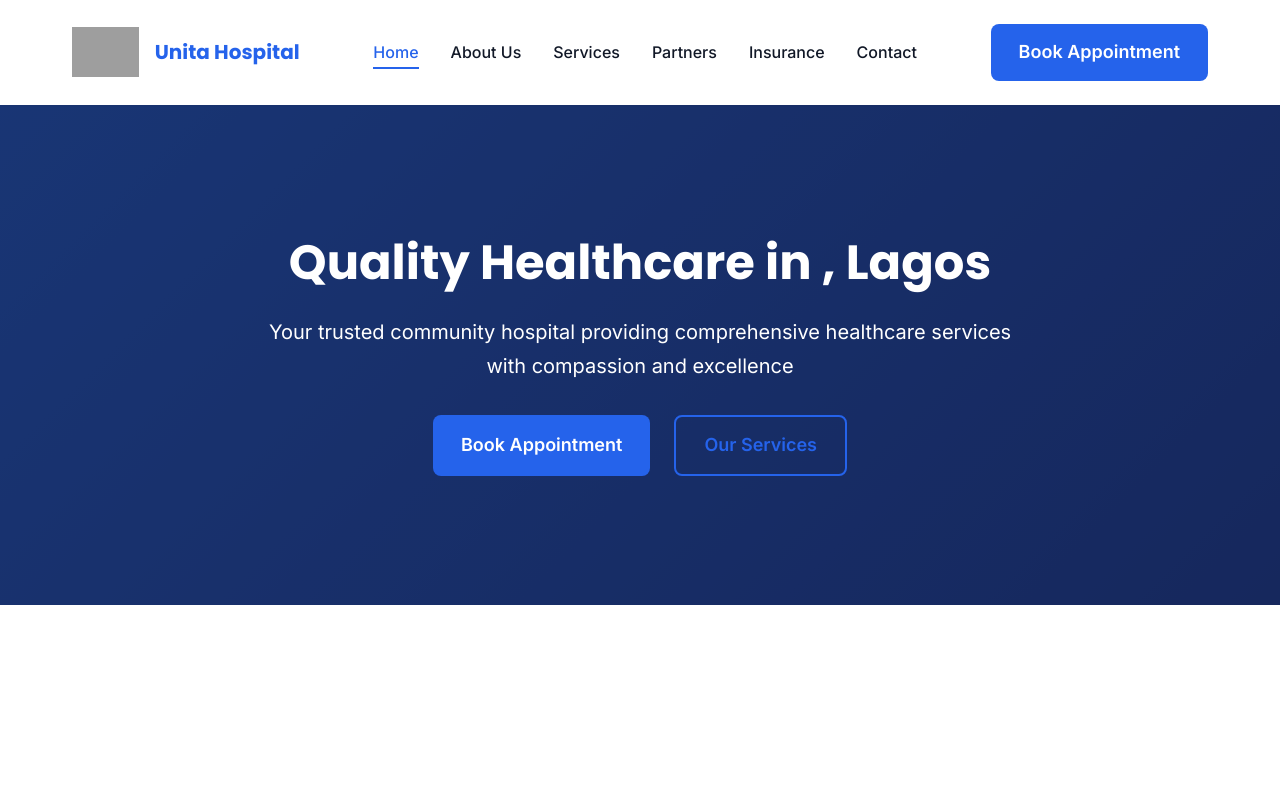
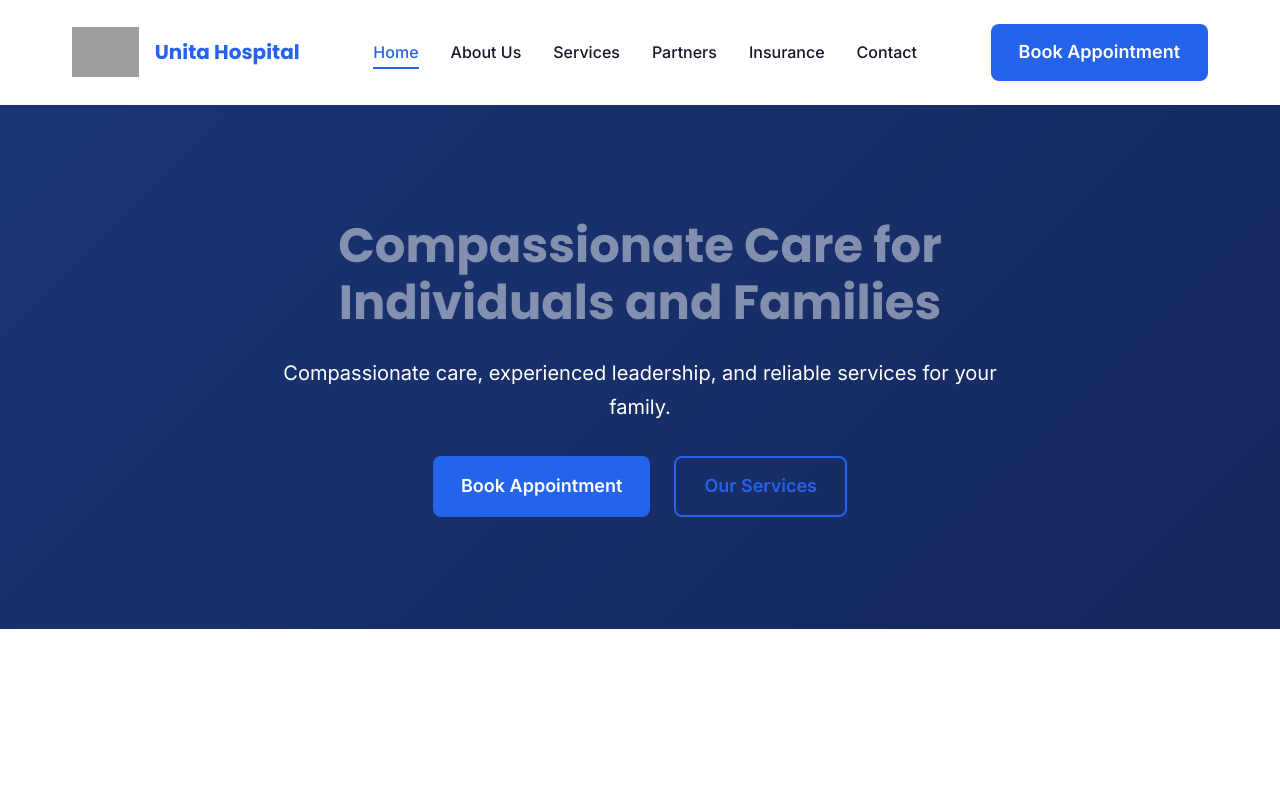
Before and after one commit to toriloye2/hospita-websitel, a Nuxt app: page / in a window 1280 px wide. Shown: the top 800 px of the page. Built offline with nearby package versions, Linux system fonts and the light colour scheme; grey boxes are pictures that could not be loaded.

Commit message:
Refactor HeroSection component to support dynamic headline rotation with GSAP animations. Update title and subtitle structure, and introduce default headlines and subheadline for improved content presentation.

```diff
--- a/app/components/sections/HeroSection.vue
+++ b/app/components/sections/HeroSection.vue
@@ -4,8 +4,10 @@
     :style="{ backgroundImage: backgroundImage ? `url(${backgroundImage})` : 'linear-gradient(135deg, #2563EB, #1E40AF)' }"
   >
     <div class="hero-content">
-      <h1>{{ title }}</h1>
-      <p v-if="subtitle">{{ subtitle }}</p>
+      <h1>
+        <span ref="headlineEl">{{ activeHeadline }}</span>
+      </h1>
+      <p>{{ subheadline }}</p>
       <div class="hero-buttons">
         <BaseButton
           v-if="primaryCta"
@@ -27,7 +29,10 @@
 </template>
 
 <script setup>
-defineProps({
+import { computed, onBeforeUnmount, onMounted, ref } from 'vue'
+import { gsap } from 'gsap'
+
+const props = defineProps({
   title: {
     type: String,
     required: true
@@ -55,6 +60,60 @@ defineProps({
   secondaryCtaLink: {
     type: String,
     default: null
+  },
+  headlines: {
+    type: Array,
+    default: null
+  }
+})
+
+const defaultHeadlines = [
+  'Trusted Community Healthcare in Ikotun, Lagos',
+  'Compassionate Care for Individuals and Families',
+  'Quality Healthcare Led by Experienced Professionals'
+]
+const defaultSubheadline = 'Compassionate care, experienced leadership, and reliable services for your family.'
+const currentIndex = ref(0)
+const headlineEl = ref(null)
+const rotationHeadlines = computed(() => {
+  if (Array.isArray(props.headlines) && props.headlines.length) {
+    return props.headlines
+  }
+  return defaultHeadlines
+})
+const activeHeadline = computed(() => rotationHeadlines.value[currentIndex.value] || props.title)
+const subheadline = computed(() => defaultSubheadline)
+
+let intervalId
+
+onMounted(() => {
+  if (typeof window === 'undefined') return
+  const prefersReducedMotion = window.matchMedia('(prefers-reduced-motion: reduce)').matches
+  if (prefersReducedMotion) return
+
+  intervalId = window.setInterval(() => {
+    if (!headlineEl.value) return
+
+    gsap.to(headlineEl.value, {
+      opacity: 0,
+      y: -12,
+      duration: 1,
+      onComplete: () => {
+        currentIndex.value = (currentIndex.value + 1) % rotationHeadlines.value.length
+
+        gsap.fromTo(
+          headlineEl.value,
+          { opacity: 0, y: 12 },
+          { opacity: 1, y: 0, duration: 0.3 }
+        )
+      }
+    })
+  }, 3000)
+})
+
+onBeforeUnmount(() => {
+  if (intervalId) {
+    clearInterval(intervalId)
   }
 })
 </script>
```
